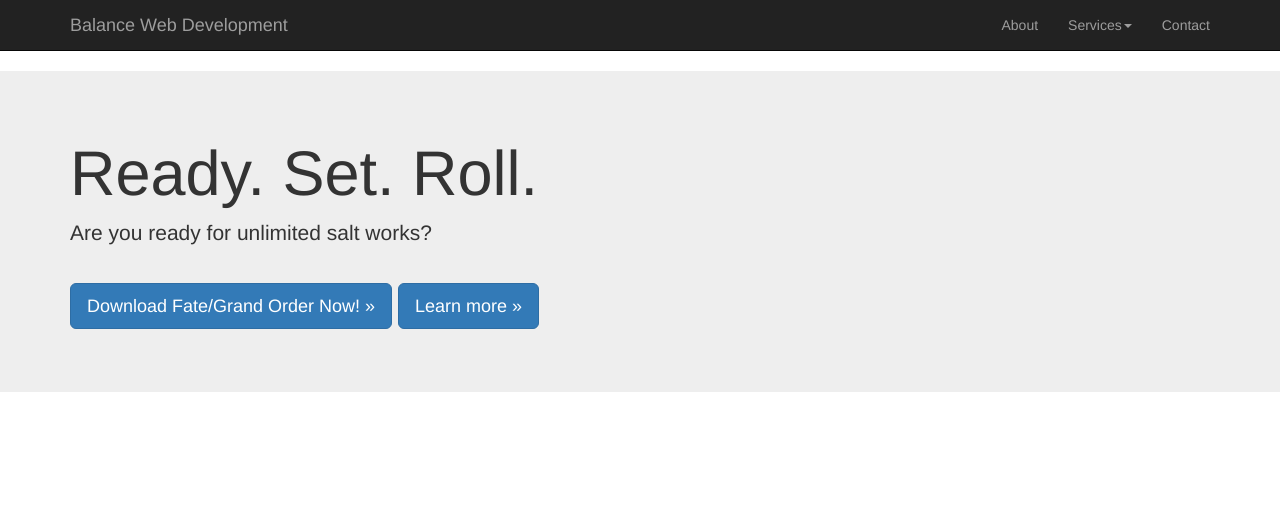
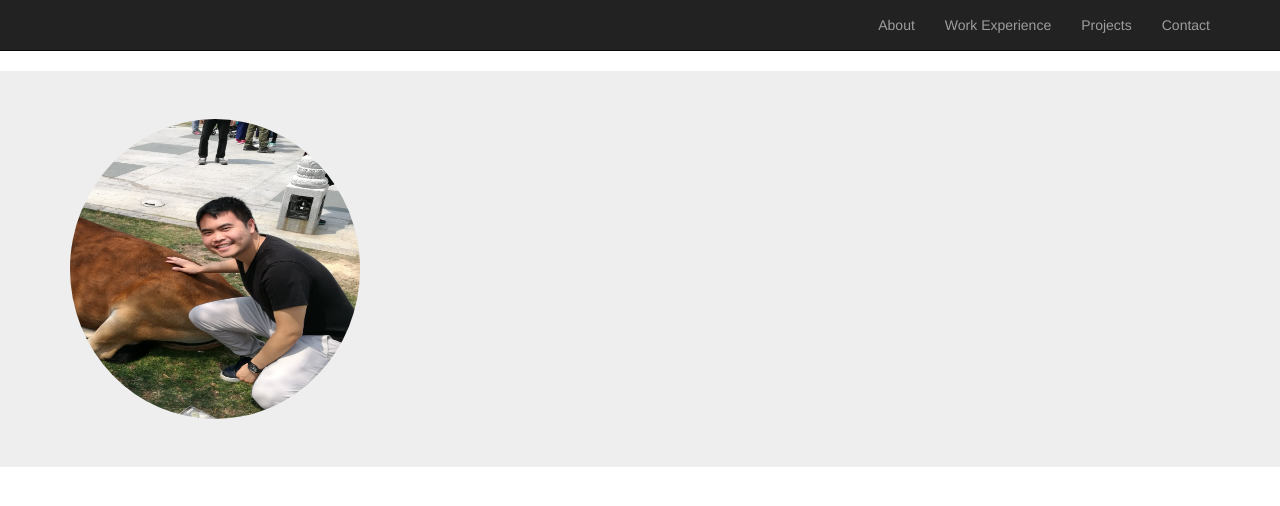
Before and after one commit to prestons517/prestons517.github.io, a plain HTML site: page index.html in a window 1280 px wide. Drawn offline with nearby package versions, Linux system fonts and the light colour scheme.

Commit message:
added picture

```diff
--- a/index.html
+++ b/index.html
@@ -4,7 +4,7 @@
     <meta charset="utf-8">
     <meta http-equiv="X-UA-Compatible" content="IE=edge">
     <meta name="viewport" content="width=device-width, initial-scale=1">
-    <title>Bootstrap 101 Template</title>
+    <title>Preston So's Portfolio</title>
     <link href="bootstrap-3.3.7-dist/css/bootstrap.min.css" rel="stylesheet">
     <!--[if lt IE 9]>
 
@@ -22,31 +22,33 @@
                 <span class="icon-bar"></span>
                 <span class="icon-bar"></span>
                 <span class="icon-bar"></span>
+                <span class="icon-bar"></span>
             </button>
-            <a class="navbar-brand" href="#">Balance Web Development</a>
         </div>
         <div class="collapse navbar-collapse" id="bs-example-navbar-collapse-1">
             <ul class="nav navbar-nav navbar-right">
                 <li><a href="#">About</a></li>
-                <li class="dropdown">
-                    <a href="#" class="dropdown-toggle" data-toggle="dropdown" role="button" aria-haspopup="true" aria-expanded="false">Services<span class="caret"></span></a>
-                    <ul class="dropdown-menu">
-                        <li><a href="#">Design</a></li>
-                        <li><a href="#">Development</a></li>
-                        <li><a href="#">Consulting</a></li>
-                    </ul>
-                </li>
+                <li><a href="#">Work Experience</a></li>
+
+                <!--<li class="dropdown">-->
+                    <!--<a href="#" class="dropdown-toggle" data-toggle="dropdown" role="button" aria-haspopup="true" aria-expanded="false">Services<span class="caret"></span></a>-->
+                    <!--<ul class="dropdown-menu">-->
+                        <!--<li><a href="#">Design</a></li>-->
+                        <!--<li><a href="#">Development</a></li>-->
+                        <!--<li><a href="#">Consulting</a></li>-->
+                    <!--</ul>-->
+                <!--</li>-->
+                <li><a href="#">Projects</a></li>
                 <li><a href="#">Contact</a></li>
             </ul>
         </div>
     </div>
 </nav>
+
+
 <div class="jumbotron">
     <div class="container">
-        <h1>Ready. Set. Roll.</h1>
-        <p>Are you ready for unlimited salt works?</p>
-        <br>
-        <p><a class="btn btn-primary btn-lg" href="#" role="button">Download Fate/Grand Order Now! »</a> <a class="btn btn-primary btn-lg" href="#" role="button">Learn more »</a></p>
+        <img src="profilepic.jpg" class="img-circle" width="290" height="300" align="left" >
     </div>
 </div>
 
```
Also changed, not shown: profilepic.jpg (added).
